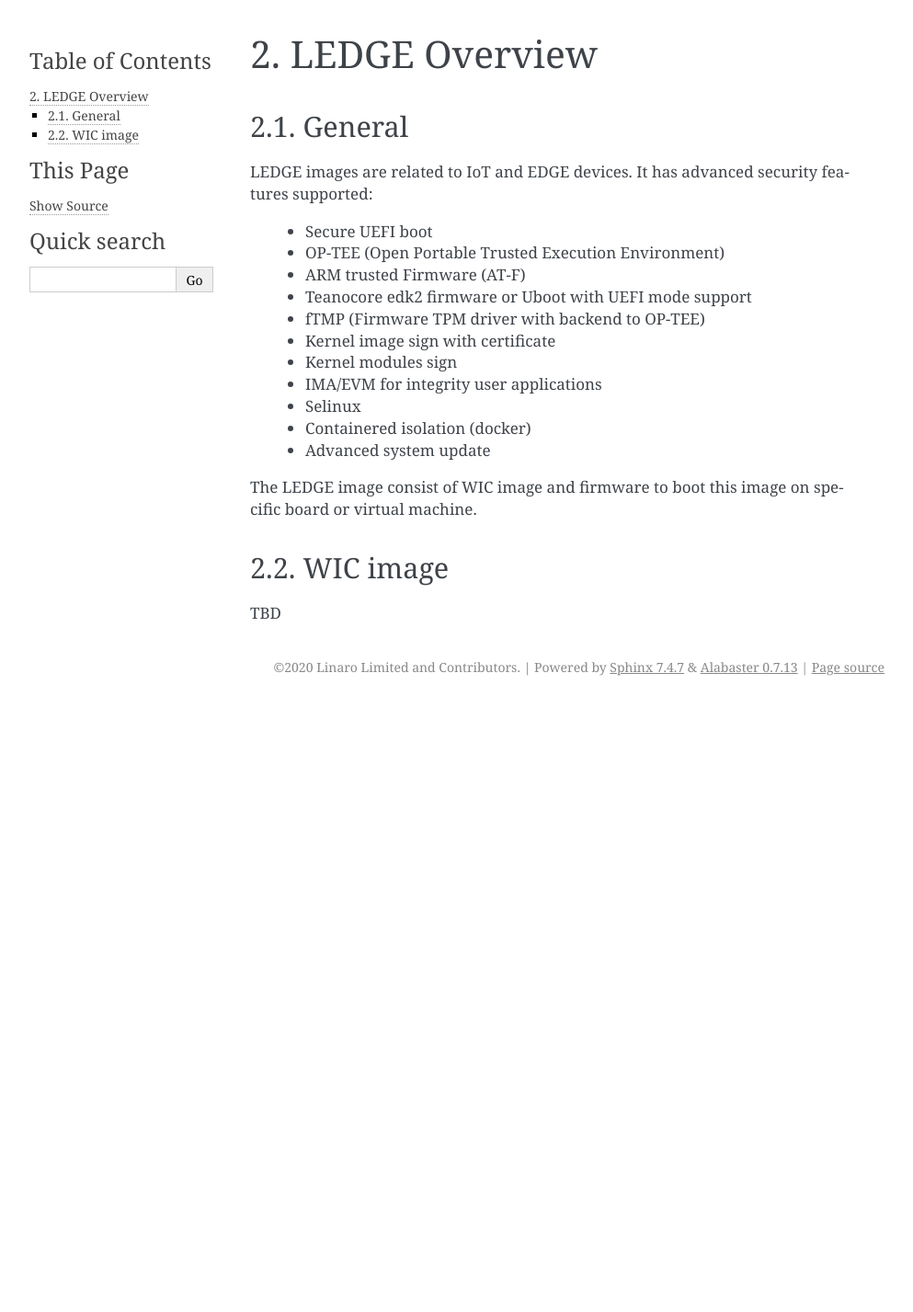
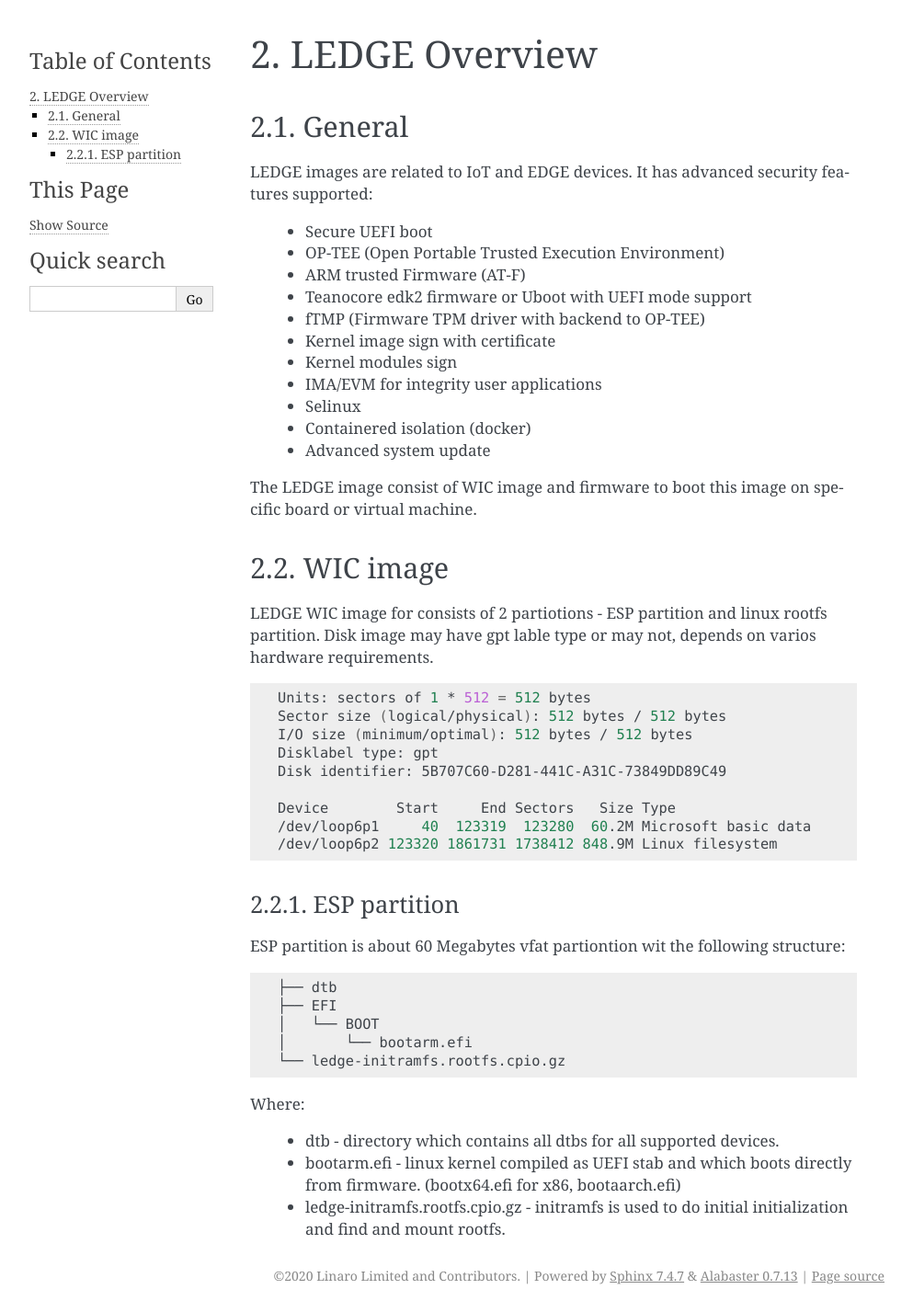
Before and after one commit to cpriouzeau/ledge-doc, a Sphinx documentation site: the page built from source/overview.rst, in a window 1280 px wide. Shown: the whole page at 92% size, without its empty margins (148-1141 px from the left). Built offline with Sphinx 7.4.7, drawn with Linux system fonts in a browser that asks for light colours; before the commit the page ends 900 px from its top, so only the background shows below that.

Commit message:
update overview
Signed-off-by: Maxim Uvarov <maxim.uvarov@linaro.org>

```diff
--- a/source/overview.rst
+++ b/source/overview.rst
@@ -26,4 +26,38 @@ The LEDGE image consist of WIC image and firmware to boot this image on specific
 WIC image
 =========
 
-TBD
+LEDGE WIC image for consists of 2 partiotions - ESP partition and linux rootfs partition. Disk image may have
+gpt lable type or may not, depends on varios hardware requirements.
+
+.. code-block:: bash
+
+	Units: sectors of 1 * 512 = 512 bytes
+	Sector size (logical/physical): 512 bytes / 512 bytes
+	I/O size (minimum/optimal): 512 bytes / 512 bytes
+	Disklabel type: gpt
+	Disk identifier: 5B707C60-D281-441C-A31C-73849DD89C49
+
+	Device        Start     End Sectors   Size Type
+	/dev/loop6p1     40  123319  123280  60.2M Microsoft basic data
+	/dev/loop6p2 123320 1861731 1738412 848.9M Linux filesystem
+
+ESP partition
+-------------
+
+ESP partition is about 60 Megabytes vfat partiontion wit the following structure:
+
+.. code-block:: bash
+
+	├── dtb
+	├── EFI
+	│   └── BOOT
+	│       └── bootarm.efi
+	└── ledge-initramfs.rootfs.cpio.gz
+
+Where:
+
+  - dtb - directory which contains all dtbs for all supported devices.
+
+  - bootarm.efi - linux kernel compiled as UEFI stab and which boots directly from firmware. (bootx64.efi for x86, bootaarch.efi)
+
+  - ledge-initramfs.rootfs.cpio.gz - initramfs is used to do initial initialization and find and mount rootfs.
```
